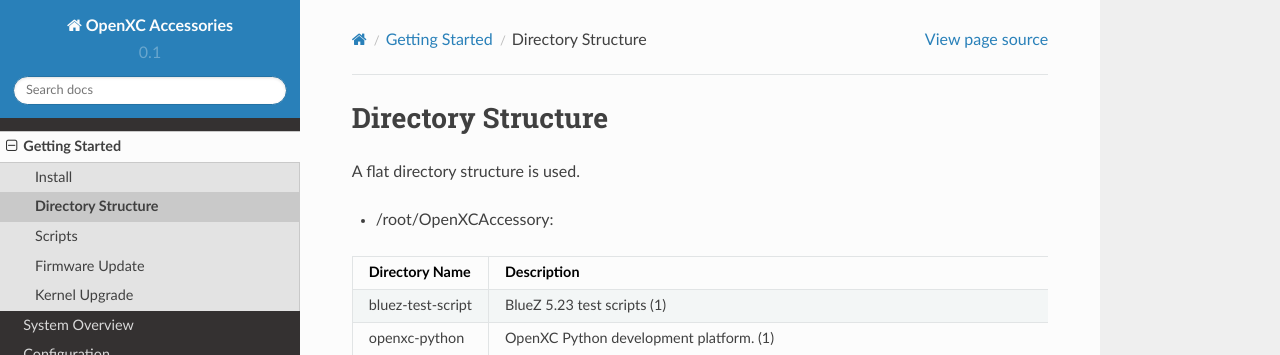
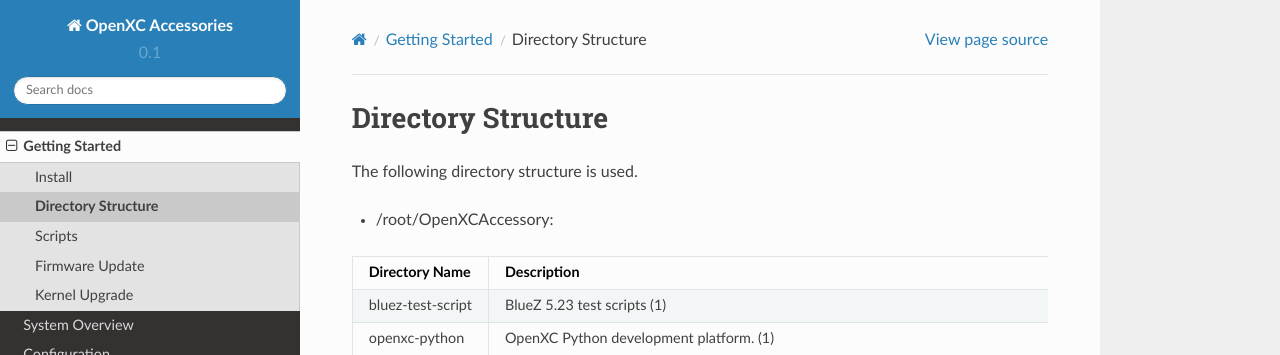
Before and after one commit to openxc/openxc-accessories, a Sphinx documentation site: the page built from docs/directory-structure.rst, in a window 1280 px wide and 900 px high. Shown: the top 355 px of the window. Built offline with Sphinx 7.4.7 and the Read the Docs theme 2.0.0, drawn with Linux system fonts in a browser that asks for light colours.

Commit message:
Update file directory description

```diff
--- a/docs/directory-structure.rst
+++ b/docs/directory-structure.rst
@@ -2,7 +2,7 @@
 Directory Structure
 ===================
 
-A flat directory structure is used.
+The following directory structure is used.
 
 * /root/OpenXCAccessory:
 
```
